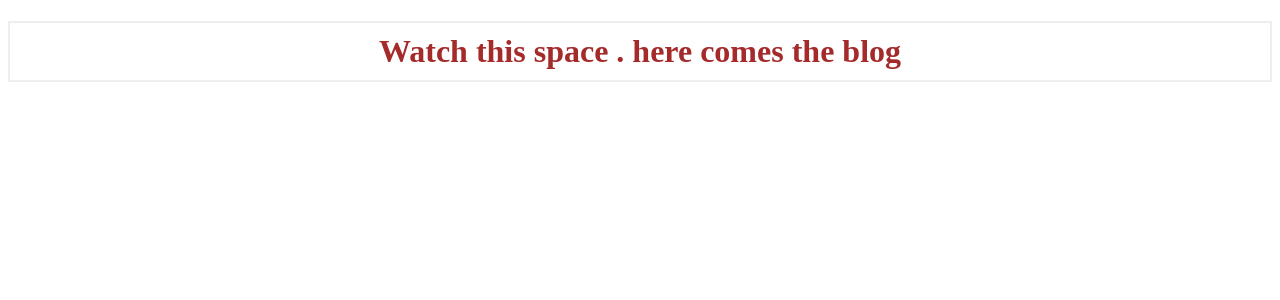
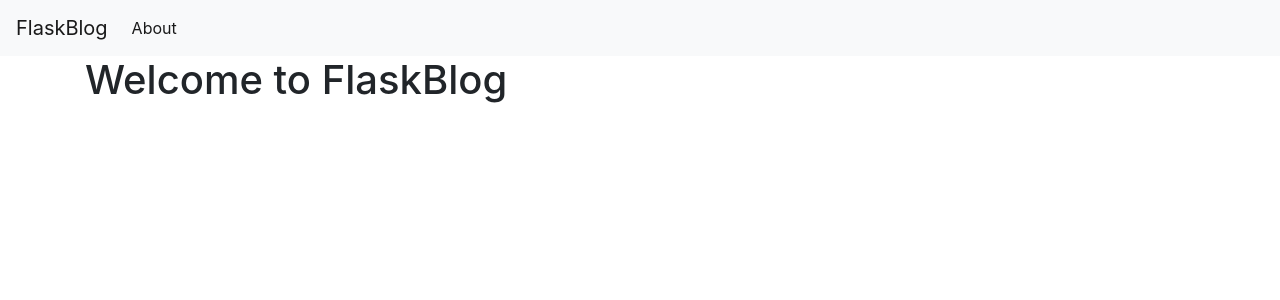
Before and after one commit to MightContainNuts/PY_0Stress, a Flask app: page /index in a window 1280 px wide. Shown: the top 300 px of the page. Run offline with Flask 2, Linux system fonts and the light colour scheme; some libraries are stand-ins or nearby versions.

Commit message:
added base.html

```diff
--- /dev/null
+++ b/templates/base.html
@@ -0,0 +1,37 @@
+<!doctype html>
+<html lang="en">
+  <head>
+    <!-- Required meta tags -->
+    <meta charset="utf-8">
+    <meta name="viewport" content="width=device-width, initial-scale=1, shrink-to-fit=no">
+
+    <!-- Bootstrap CSS -->
+    <link rel="stylesheet" href="https://stackpath.bootstrapcdn.com/bootstrap/4.3.1/css/bootstrap.min.css" integrity="sha384-ggOyR0iXCbMQv3Xipma34MD+dH/1fQ784/j6cY/iJTQUOhcWr7x9JvoRxT2MZw1T" crossorigin="anonymous">
+
+    <title>{% block title %} {% endblock %}</title>
+  </head>
+  <body>
+    <nav class="navbar navbar-expand-md navbar-light bg-light">
+        <a class="navbar-brand" href="{{ url_for('index')}}">FlaskBlog</a>
+        <button class="navbar-toggler" type="button" data-toggle="collapse" data-target="#navbarNav" aria-controls="navbarNav" aria-expanded="false" aria-label="Toggle navigation">
+            <span class="navbar-toggler-icon"></span>
+        </button>
+        <div class="collapse navbar-collapse" id="navbarNav">
+            <ul class="navbar-nav">
+            <li class="nav-item active">
+                <a class="nav-link" href="#">About</a>
+            </li>
+            </ul>
+        </div>
+    </nav>
+    <div class="container">
+        {% block content %} {% endblock %}
+    </div>
+
+    <!-- Optional JavaScript -->
+    <!-- jQuery first, then Popper.js, then Bootstrap JS -->
+    <script src="https://code.jquery.com/jquery-3.3.1.slim.min.js" integrity="sha384-q8i/X+965DzO0rT7abK41JStQIAqVgRVzpbzo5smXKp4YfRvH+8abtTE1Pi6jizo" crossorigin="anonymous"></script>
+    <script src="https://cdnjs.cloudflare.com/ajax/libs/popper.js/1.14.7/umd/popper.min.js" integrity="sha384-UO2eT0CpHqdSJQ6hJty5KVphtPhzWj9WO1clHTMGa3JDZwrnQq4sF86dIHNDz0W1" crossorigin="anonymous"></script>
+    <script src="https://stackpath.bootstrapcdn.com/bootstrap/4.3.1/js/bootstrap.min.js" integrity="sha384-JjSmVgyd0p3pXB1rRibZUAYoIIy6OrQ6VrjIEaFf/nJGzIxFDsf4x0xIM+B07jRM" crossorigin="anonymous"></script>
+  </body>
+</html>
--- a/templates/index.html
+++ b/templates/index.html
@@ -1,11 +1,5 @@
-<!DOCTYPE html>
-<html lang="en">
-<head>
-    <meta charset="UTF-8">
-    <link rel="stylesheet" href="{{ url_for('static', filename= 'css/style.css') }}">
-    <title>0Stress</title>
-</head>
-<body>
-   <h1>Watch this space . here comes the blog</h1>
-</body>
-</html>
+{% extends 'base.html' %}
+
+{% block content %}
+    <h1>{% block title %} Welcome to FlaskBlog {% endblock %}</h1>
+{% endblock %}
```
